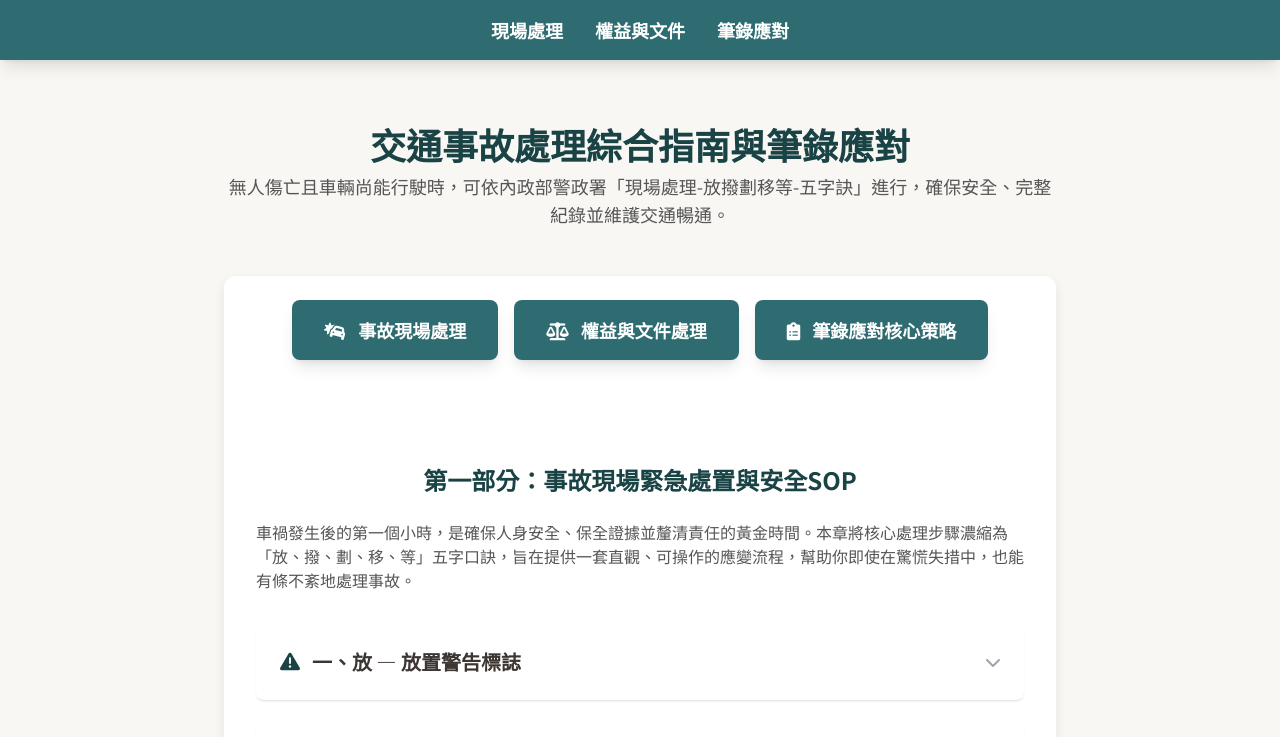
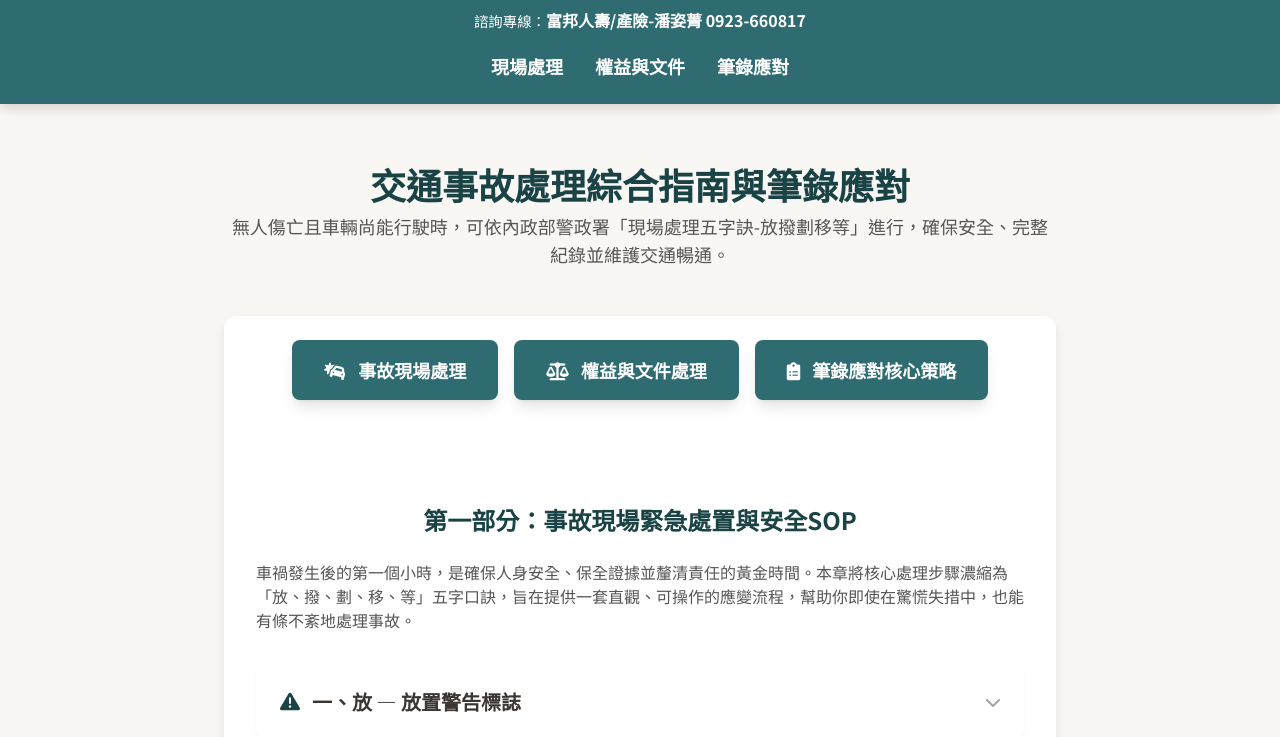
Before and after one commit to roxie-hub/traffic-accident-guide, a plain HTML site: page index.html in a window 1280 px wide. Shown: the top 737 px of the page. Drawn offline with nearby package versions, Linux system fonts and the light colour scheme.

Commit message:
Update index.html

```diff
--- a/index.html
+++ b/index.html
@@ -10,14 +10,15 @@
     <link href="https://fonts.googleapis.com/css2?family=Noto+Sans+TC:wght@400;500;700&display=swap" rel="stylesheet">
     <link rel="stylesheet" href="https://cdnjs.cloudflare.com/ajax/libs/font-awesome/6.0.0-beta3/css/all.min.css">
     <!-- Chosen Palette: Calm Neutral Harmony (Beige, Deep Gray, Soft Grey-Blue, Muted Blue-Green) -->
-    <!-- Application Structure Plan: This single-page application is robustly structured into three primary, scrollable sections: "事故現場緊急處置與安全SOP", "權益與文件處理綜合指南", and "筆錄應對核心策略". Each major section utilizes an accordion component to encapsulate detailed content, providing a progressive disclosure model that prevents information overload. A sticky navigation bar at the top and prominent initial navigation buttons enable quick jumping between these sections. This hierarchical and interactive design ensures users can efficiently access specific information relevant to their immediate needs, optimizing usability in a high-stress scenario. -->
-    <!-- Visualization & Content Choices: The report is entirely text-based; thus, content presentation focuses on structured text and interactive elements. 1. **Accordion Components**: Goal: Organize extensive textual information. Method: Nested HTML structures with JavaScript for toggle functionality. Interaction: Click to expand/collapse. Justification: Reduces cognitive load and enhances readability across devices. 2. **Font Awesome Icons**: Goal: Provide clear visual cues for each section and sub-section. Method: Integrated `<i>` tags for universally recognized symbols. Justification: Improves scannability and quick content identification. 3. **HTML Tables**: Goal: Present comparative and timeline data concisely. Method: Standard HTML `<table>` elements with Tailwind styling. Justification: Facilitates easy comparison and quick lookup of structured data. 4. **Navigation Buttons**: Goal: Provide prominent, direct navigation to main sections from the top of the page. Method: HTML buttons with JavaScript for smooth scrolling. Justification: Addresses user concern about page length by offering immediate access points. All content is presented as text or basic HTML elements, adhering strictly to the "NO SVG/Mermaid" requirement. -->
+    <!-- Application Structure Plan: This single-page application is robustly structured into three primary, scrollable sections: "事故現場緊急處置與安全SOP", "權益與文件處理綜合指南", and "筆錄應對核心策略". Each major section utilizes an accordion component to encapsulate detailed content, providing a progressive disclosure model that prevents information overload. A sticky navigation bar at the top and prominent initial navigation buttons enable quick jumping between these sections. The user's contact information is now prominently displayed in a fixed header for constant visibility. This hierarchical and interactive design ensures users can efficiently access specific information relevant to their immediate needs, optimizing usability in a high-stress scenario. -->
+    <!-- Visualization & Content Choices: The report is entirely text-based; thus, content presentation focuses on structured text and interactive elements. 1. **Accordion Components**: Goal: Organize extensive textual information. Method: Nested HTML structures with JavaScript for toggle functionality. Interaction: Click to expand/collapse. Justification: Reduces cognitive load and enhances readability across devices. 2. **Font Awesome Icons**: Goal: Provide clear visual cues for each section and sub-section. Method: Integrated `<i>` tags for universally recognized symbols. Justification: Improves scannability and quick content identification. 3. **HTML Tables**: Goal: Present comparative and timeline data concisely. Method: Standard HTML `<table>` elements with Tailwind styling. Justification: Facilitates easy comparison and quick lookup of structured data. 4. **Navigation Buttons**: Goal: Provide prominent, direct navigation to main sections from the top of the page. Method: HTML buttons with JavaScript for smooth scrolling. Justification: Addresses user concern about page length by offering immediate access points. 5. **Fixed Contact Info**: Goal: Ensure user's contact details are always visible. Method: A fixed position div at the top. Justification: Enhances user's accessibility for clients. All content is presented as text or basic HTML elements, adhering strictly to the "NO SVG/Mermaid" requirement. -->
     <!-- CONFIRMATION: NO SVG graphics used. NO Mermaid JS used. -->
     <style>
         body {
             font-family: 'Noto Sans TC', sans-serif;
             background-color: #F8F7F4; /* 淺米色背景 */
             color: #3C3633; /* 深棕色文字 */
+            padding-top: 100px; /* Adjust body padding to account for fixed header */
         }
         /* 定義主要配色變量 */
         :root {
@@ -68,10 +69,30 @@
         .accordion-item.active .accordion-chevron {
             transform: rotate(180deg);
         }
-        .fixed-nav {
-            position: sticky;
+        /* 固定導覽列和聯絡資訊 */
+        .fixed-header-container {
+            position: fixed;
             top: 0;
+            left: 0;
+            width: 100%;
             z-index: 1000;
+            background-color: var(--color-bg-accent-main); /* Match main navigation color */
+            box-shadow: 0 4px 12px rgba(0, 0, 0, 0.15);
+            padding-bottom: 8px; /* Add some space below contact info */
+        }
+        .contact-info-top {
+            text-align: center;
+            color: white; /* Text color for contact info */
+            padding-top: 8px;
+            padding-bottom: 4px;
+        }
+        .contact-info-top p {
+            font-size: 0.9rem; /* Smaller font for top bar */
+            font-weight: 500;
+        }
+        .contact-info-top .name-phone {
+            font-size: 1rem;
+            font-weight: bold;
         }
         .step-icon {
             font-size: 2xl;
@@ -82,11 +103,17 @@
 </head>
 <body class="bg-cream text-deep-gray">
 
-    <div class="fixed-nav bg-calm-blue-custom shadow-lg w-full py-3">
-        <div class="container mx-auto px-4 flex flex-wrap justify-center space-x-4 md:space-x-8">
-            <a href="#事故現場處理" class="text-white text-lg font-bold hover:text-blue-100 transition-colors py-1">現場處理</a>
-            <a href="#權益與文件處理" class="text-white text-lg font-bold hover:text-blue-100 transition-colors py-1">權益與文件</a>
-            <a href="#筆錄應對核心策略" class="text-white text-lg font-bold hover:text-blue-100 transition-colors py-1">筆錄應對</a>
+    <!-- Fixed Header Container with Contact Info and Navigation -->
+    <div class="fixed-header-container">
+        <div class="contact-info-top">
+            <p>諮詢專線：<span class="name-phone">富邦人壽/產險-潘姿菁 0923-660817</span></p>
+        </div>
+        <div class="fixed-nav bg-calm-blue-custom w-full py-3">
+            <div class="container mx-auto px-4 flex flex-wrap justify-center space-x-4 md:space-x-8">
+                <a href="#事故現場處理" class="text-white text-lg font-bold hover:text-blue-100 transition-colors py-1">現場處理</a>
+                <a href="#權益與文件處理" class="text-white text-lg font-bold hover:text-blue-100 transition-colors py-1">權益與文件</a>
+                <a href="#筆錄應對核心策略" class="text-white text-lg font-bold hover:text-blue-100 transition-colors py-1">筆錄應對</a>
+            </div>
         </div>
     </div>
 
@@ -94,7 +121,7 @@
 
         <header class="text-center mb-8 md:mb-12 pt-8">
             <h1 class="text-3xl md:text-4xl font-bold text-calm-blue-custom mb-2">交通事故處理綜合指南與筆錄應對</h1>
-            <p class="text-medium-gray text-lg">無人傷亡且車輛尚能行駛時，可依內政部警政署「現場處理-放撥劃移等-五字訣」進行，確保安全、完整紀錄並維護交通暢通。</p>
+            <p class="text-medium-gray text-lg">無人傷亡且車輛尚能行駛時，可依內政部警政署「現場處理五字訣-放撥劃移等」進行，確保安全、完整紀錄並維護交通暢通。</p>
         </header>
 
         <main class="bg-white rounded-xl shadow-calm overflow-hidden">
@@ -145,13 +172,9 @@
             </section>
         </main>
 
-        <footer class="text-center mt-12 py-8 bg-light-blue-custom rounded-xl shadow-calm">
-            <p class="text-medium-gray text-sm mb-2">本指南僅供參考，實際情況請依專業人士及法律規定為準。</p>
-            <div class="text-deep-gray text-base mt-4">
-                <p>如有任何問題或需要進一步諮詢，歡迎聯絡：</p>
-                <p class="font-bold text-calm-blue-custom text-lg mt-2">富邦人壽/產險-潘姿菁</p>
-                <p class="text-sm mt-1">0923-660817</p>
-            </div>
+        <!-- Original footer content removed as it's now in the fixed header -->
+        <footer class="text-center mt-12 text-gray-400 text-sm">
+            <p>本指南僅供參考，實際情況請依專業人士及法律規定為準。</p>
         </footer>
     </div>
 
@@ -479,16 +502,16 @@
                 content: `
                     <h4 class="font-bold text-lg mb-2 text-calm-blue-custom">6.1 「無人受傷就不算肇事逃逸」的迷思</h4>
                     <ul class="list-disc list-inside space-y-2 text-medium-gray mb-6">
-                        <li><strong>法律界定</strong>：根據刑法第 185-4 條，<strong>肇事逃逸罪</strong>的成立要件是「致人受傷或死亡而逃逸」。若事故未造成人身傷亡，則不構成此刑事罪名。</li>
+                        <li><strong>法律界定</strong>：根據刑法第 185-4 條，**肇事逃逸罪**的成立要件是「致人受傷或死亡而逃逸」。若事故未造成人身傷亡，則不構成此刑事罪名。</li>
                         <li><strong>行政罰則</strong>：然而，這不代表可以逕自離開現場。若僅造成財物損害（如車損），逃逸仍違反《道路交通管理處罰條例》第 62 條，將處新臺幣 1,000 元以上 3,000 元以下罰鍰，並吊扣駕駛執照。</li>
-                        <li><strong>法律洞察</strong>：刑事上的「肇事逃逸罪」屬於<strong>非告訴乃論</strong>。這意味著一旦被檢察官得知犯罪事實並提起公訴，<strong>即使與被害人達成和解，也無法撤銷告訴</strong>，只能在量刑時作為從輕發落的參考。這點與「過失傷害」罪的告訴乃論性質有根本區別，凸顯了肇事逃逸行為在法律上的嚴重性。</li>
+                        <li><strong>法律洞察</strong>：刑事上的「肇事逃逸罪」屬於<strong>非告訴乃論</strong>。這意味著一旦被檢察官得知犯罪事實並提起公訴，**即使與被害人達成和解，也無法撤銷告訴**，只能在量刑時作為從輕發落的參考。這點與「過失傷害」罪的告訴乃論性質有根本區別，凸顯了肇事逃逸行為在法律上的嚴重性。</li>
                     </ul>
                     <h4 class="font-bold text-lg mb-2 text-calm-blue-custom">6.2 私下和解的潛在陷阱</h4>
                     <ul class="list-disc list-inside space-y-2 text-medium-gray mb-6">
                         <li><strong>風險揭示</strong>：
                             <ul class="list-circle list-inside ml-6 mt-1 space-y-1 text-sm">
                                 <li><strong>口頭承諾無法律強制力</strong>：口頭和解不具備法律強制執行力，對方事後反悔將求償無門。</li>
-                                <li><strong>賠償金額被低估</strong>：許多人在和解時僅考慮有單據的醫療費與修車費，而忽略了<strong>精神慰撫金、工作損失、營業損失</strong>等無單據但可求償的項目，導致賠償金額被低估。</li>
+                                <li><strong>賠償金額被低估</strong>：許多人在和解時僅考慮有單據的醫療費與修車費，而忽略了**精神慰撫金、工作損失、營業損失**等無單據但可求償的項目，導致賠償金額被低估。</li>
                                 <li><strong>和解書條款不當</strong>：和解書若未明確註明「<strong>本次賠償已包含強制險理賠金額</strong>」，可能導致對方日後向保險公司重複請領強制險理賠金。</li>
                             </ul>
                         </li>
```
